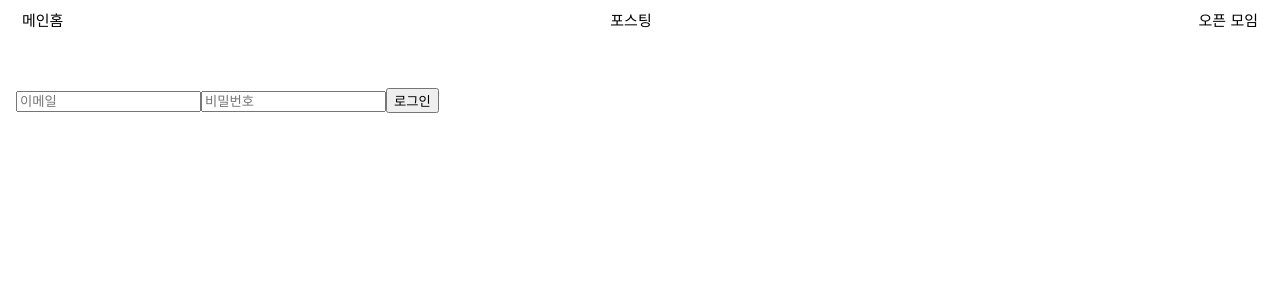
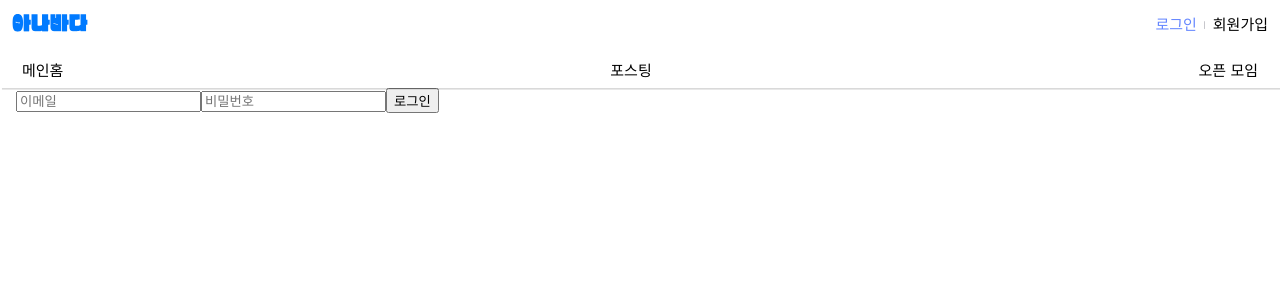
Before and after one commit to jong6598/anabada-frontEnd, a React (Create React App) app: page /login in a window 1280 px wide. Shown: the top 300 px of the page. Built offline with nearby package versions, Linux system fonts and the light colour scheme; no server answers.

Commit message:
헤더에 그림자 추가

```diff
--- a/src/components/Header.jsx
+++ b/src/components/Header.jsx
@@ -243,6 +243,7 @@ const MainNav = styled.div`
   height: 2.375rem;
   padding: 0rem 1.375rem;
   font-size: 0.9375rem;
+  box-shadow: rgba(0, 0, 0, 0.15) 1.95px 1.6px;
   .header__nav {
     display: flex;
     justify-content: space-between;
@@ -261,5 +262,4 @@ const MainNav = styled.div`
 
 const Layout = styled.div`
   padding: 5.5rem 1rem;
-  height: 200vh;
 `;
```
